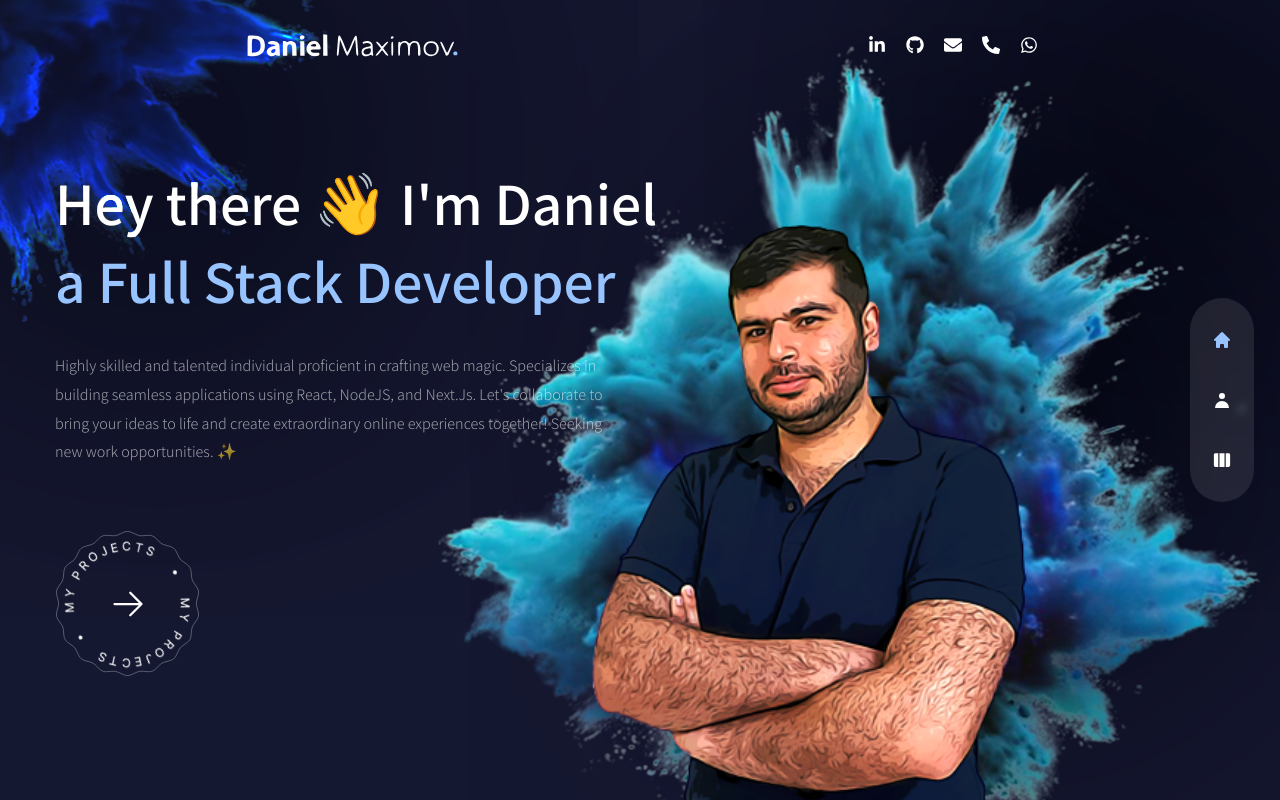
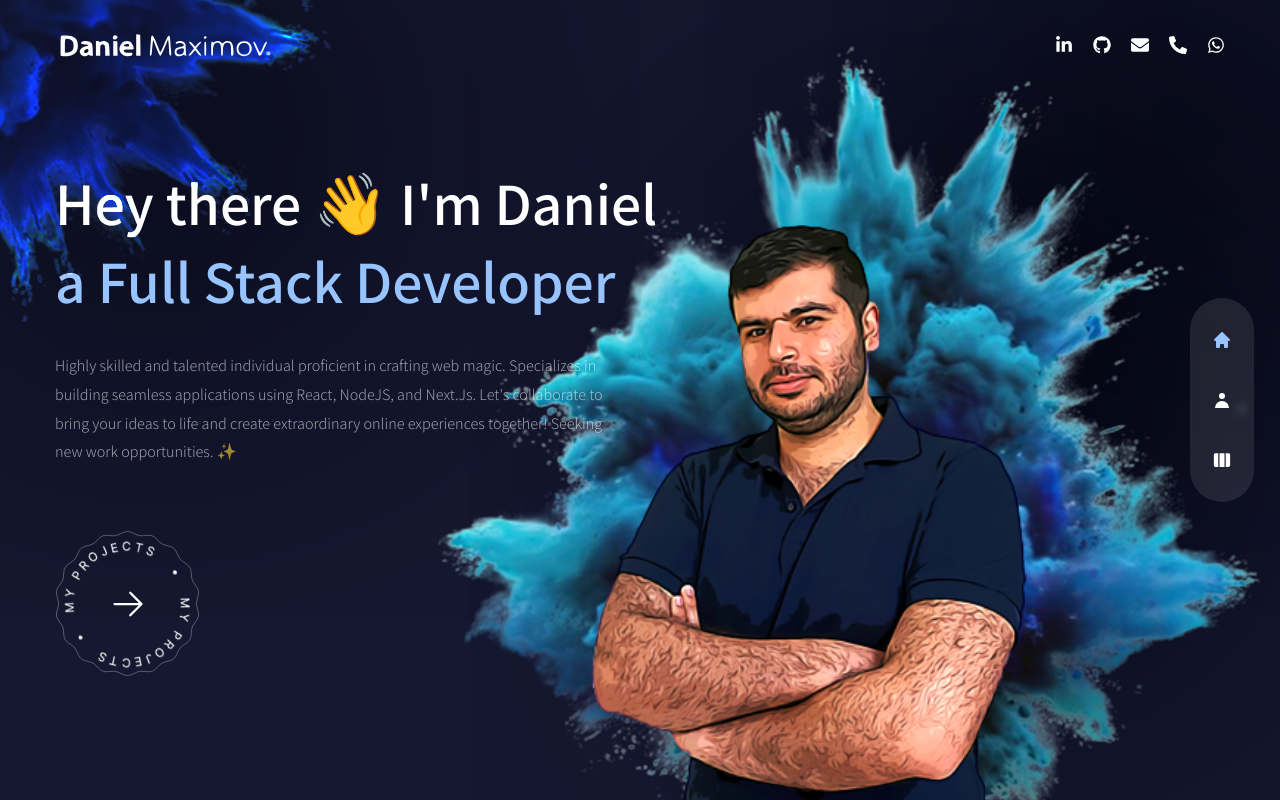
Before and after one commit to DanielMaximov1995/My-Portfolio, a Next.js app: page / in a window 1280 px wide. Built offline with nearby package versions, Linux system fonts and the light colour scheme.

Commit message:
Update Header.js

```diff
--- a/src/components/Layout/Header.js
+++ b/src/components/Layout/Header.js
@@ -5,7 +5,7 @@
 const Header = () => {
   return <header className='absolute z-30 w-full flex items-center xl:px-0 xl:h-[90px]'>
     <div className='container mx-auto'>
-      <div className='flex flex-row justify-around items-center gap-x-8 gap-y-8 py-8'>
+      <div className='flex flex-row justify-between items-center gap-x-8 gap-y-8 py-8'>
         <Link href='/'>
           <Image src='/logo.svg' alt='Daniel Maximov Full stack Developer' width={220} height={48} priority={true}/>
         </Link>
```
